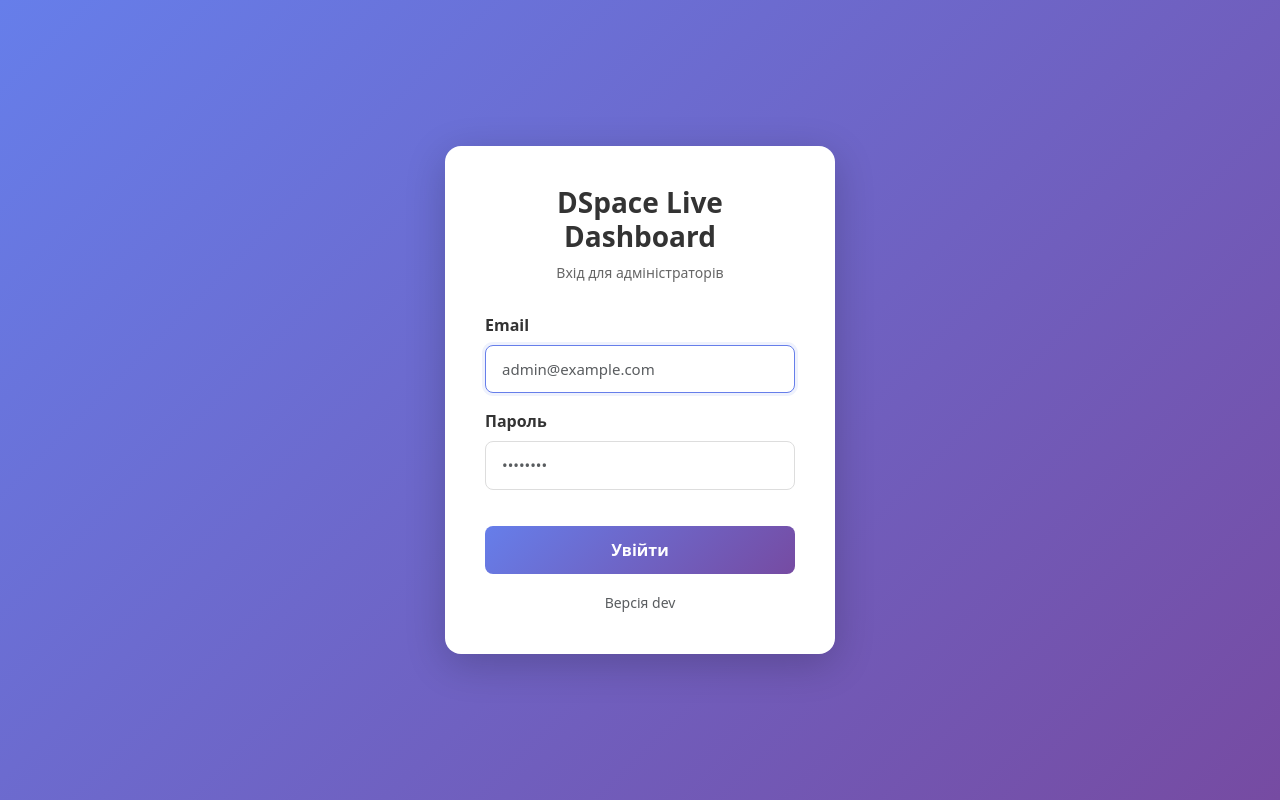
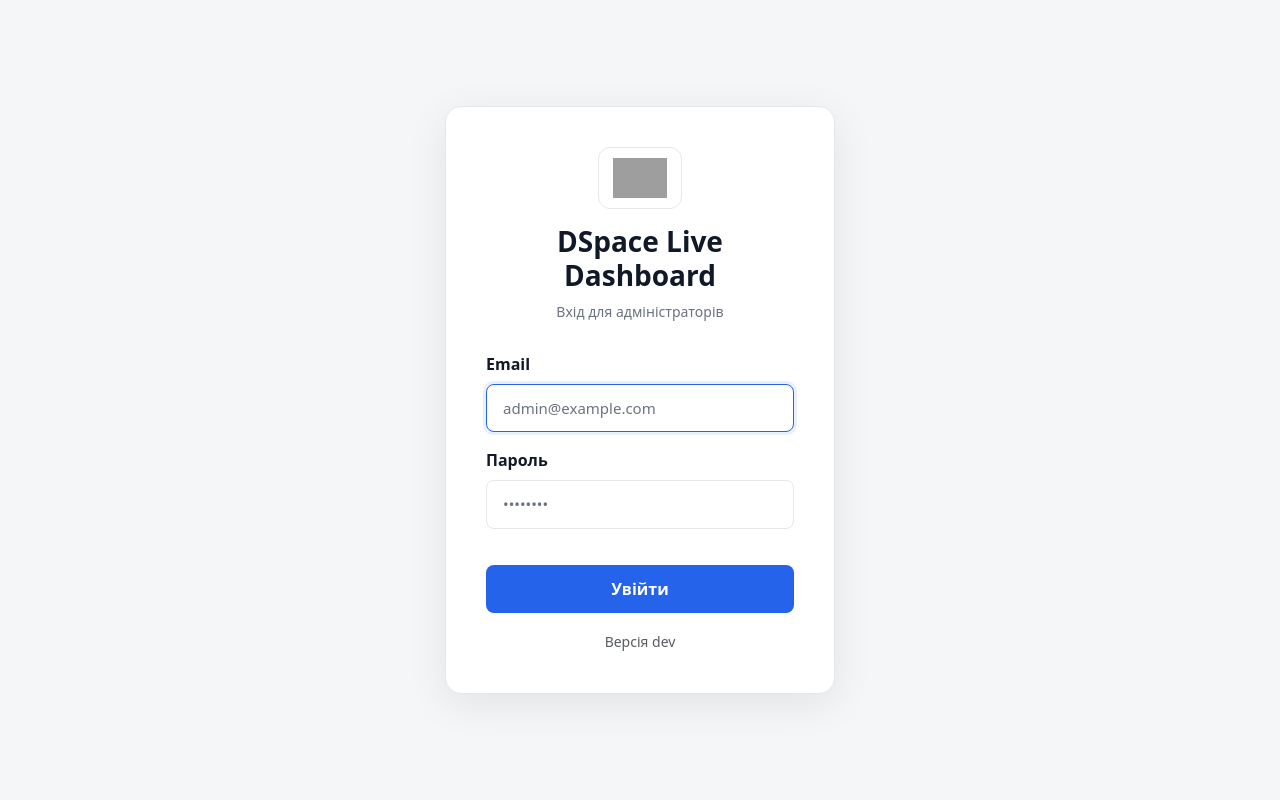
Before and after one commit to chernihdmitry/dspace-dashboard, a Flask app: page /login in a window 1280 px wide. Run offline with Flask 3, Linux system fonts and the light colour scheme; parts of the project's set-up code (start-up, migrations or seed data) failed here and were passed over; grey boxes are pictures that could not be loaded.

Commit message:
Added Login

```diff
--- a/static/app.css
+++ b/static/app.css
@@ -1,15 +1,36 @@
 :root{
+  --primary: #2563EB;
+  --primary-hover: #1E40AF;
+  --background: #F4F6F8;
+  --card-bg: #FFFFFF;
+  --text-main: #111827;
+  --text-muted: #6B7280;
+  --border: #E5E7EB;
+  --nav-bg: #FFFFFF;
+  --nav-border: #E5E7EB;
+  --nav-link: #111827;
+  --nav-link-hover-bg: #F4F6F8;
+  --nav-link-hover-border: #E5E7EB;
+  --nav-link-active-bg: rgba(37, 99, 235, 0.1);
+  --nav-link-active: #2563EB;
+  --nav-link-active-border: rgba(37, 99, 235, 0.2);
+  --login-logo-bg: #FFFFFF;
   --card-border: rgba(15, 23, 42, .08);
   --shadow: 0 10px 30px rgba(15, 23, 42, .06);
 }
 
-body{ background: #f6f8fb; }
+body{ background: var(--background); color: var(--text-main); }
+
+.navbar{
+  background: var(--nav-bg) !important;
+  border-bottom-color: var(--nav-border) !important;
+}
 
 .brand-dot{
   width: 10px; height: 10px; border-radius: 50%;
   display:inline-block; margin-right:10px;
-  background: #0d6efd;
-  box-shadow: 0 0 0 6px rgba(13,110,253,.12);
+  background: var(--primary);
+  box-shadow: 0 0 0 6px rgba(37, 99, 235, .12);
   vertical-align: middle;
 }
 
@@ -42,19 +63,19 @@ body{ background: #f6f8fb; }
   padding: 6px 14px;
   border-radius: 10px;
   margin-left: 6px;
-  color: #374151 !important;        /* slate-700 */
+  color: var(--nav-link) !important;
   border: 1px solid transparent;
   transition: all .15s ease;
 }
 
 .navbar .nav-link:hover {
-  background: #f1f5f9;              /* slate-100 */
-  border-color: #e5e7eb;
+  background: var(--nav-link-hover-bg);
+  border-color: var(--nav-link-hover-border);
 }
 
 .navbar .nav-link.active {
-  background: #e0e7ff;              /* indigo-100 */
-  color: #1e40af !important;        /* indigo-800 */
-  border-color: #c7d2fe;
+  background: var(--nav-link-active-bg);
+  color: var(--nav-link-active) !important;
+  border-color: var(--nav-link-active-border);
   font-weight: 600;
 }
--- a/templates/login.html
+++ b/templates/login.html
@@ -13,7 +13,7 @@
     <link rel="stylesheet" href="{{ url_for('static', filename='app.css') }}">
     <style>
         body {
-            background: linear-gradient(135deg, #667eea 0%, #764ba2 100%);
+            background: #F4F6F8;
             min-height: 100vh;
             display: flex;
             align-items: center;
@@ -25,42 +25,57 @@
             padding: 0 15px;
         }
         .login-card {
-            background: white;
+            background: #FFFFFF;
             border-radius: 16px;
-            box-shadow: 0 10px 40px rgba(0, 0, 0, 0.2);
+            border: 1px solid #E5E7EB;
+            box-shadow: 0 10px 40px rgba(0, 0, 0, 0.08);
             padding: 40px;
         }
         .login-header {
             text-align: center;
             margin-bottom: 30px;
         }
+        .login-logo {
+            display: inline-flex;
+            align-items: center;
+            justify-content: center;
+            background: var(--login-logo-bg, #FFFFFF);
+            border: 1px solid #E5E7EB;
+            border-radius: 12px;
+            padding: 10px 14px;
+        }
         .login-header h1 {
             font-size: 28px;
             font-weight: 700;
-            color: #333;
+            color: #111827;
             margin-bottom: 8px;
         }
         .login-header p {
-            color: #666;
+            color: #6B7280;
             font-size: 14px;
         }
         .form-label {
             font-weight: 600;
-            color: #333;
+            color: #111827;
             margin-bottom: 8px;
         }
         .form-control {
             border-radius: 8px;
             padding: 12px 16px;
-            border: 1px solid #ddd;
+            border: 1px solid #E5E7EB;
             font-size: 15px;
+            color: #111827;
         }
         .form-control:focus {
-            border-color: #667eea;
-            box-shadow: 0 0 0 3px rgba(102, 126, 234, 0.1);
+            border-color: #2563EB;
+            box-shadow: 0 0 0 3px rgba(37, 99, 235, 0.1);
+            outline: none;
+        }
+        .form-control::placeholder {
+            color: #6B7280;
         }
         .btn-login {
-            background: linear-gradient(135deg, #667eea 0%, #764ba2 100%);
+            background: #2563EB;
             border: none;
             border-radius: 8px;
             padding: 12px;
@@ -68,11 +83,12 @@
             font-size: 16px;
             width: 100%;
             margin-top: 20px;
-            transition: transform 0.2s, box-shadow 0.2s;
+            transition: background-color 0.2s, box-shadow 0.2s;
+            color: white;
         }
         .btn-login:hover {
-            transform: translateY(-2px);
-            box-shadow: 0 4px 12px rgba(102, 126, 234, 0.4);
+            background: #1E40AF;
+            box-shadow: 0 4px 12px rgba(37, 99, 235, 0.3);
         }
         .alert {
             border-radius: 8px;
@@ -84,6 +100,11 @@
     <div class="login-container">
         <div class="login-card">
             <div class="login-header">
+                <a class="navbar-brand fw-semibold d-inline-block mb-3 login-logo" href="{{ url_for('info') }}">
+                    <img src="/assets/dspace/images/dspace-logo.png"
+                         alt="{{ REPO_NAME }}"
+                         style="height:40px; max-width:160px; object-fit:contain">
+                </a>
                 <h1>{{ APP_TITLE }}</h1>
                 <p>Вхід для адміністраторів</p>
             </div>
@@ -108,6 +129,7 @@
                         id="email"
                         name="email"
                         placeholder="admin@example.com"
+                        autocomplete="username"
                         required
                         autofocus
                     >
@@ -121,6 +143,7 @@
                         id="password"
                         name="password"
                         placeholder="••••••••"
+                        autocomplete="current-password"
                         required
                     >
                 </div>
```
Also changed, not shown: auth_dspace.py (+9 -83 lines).
